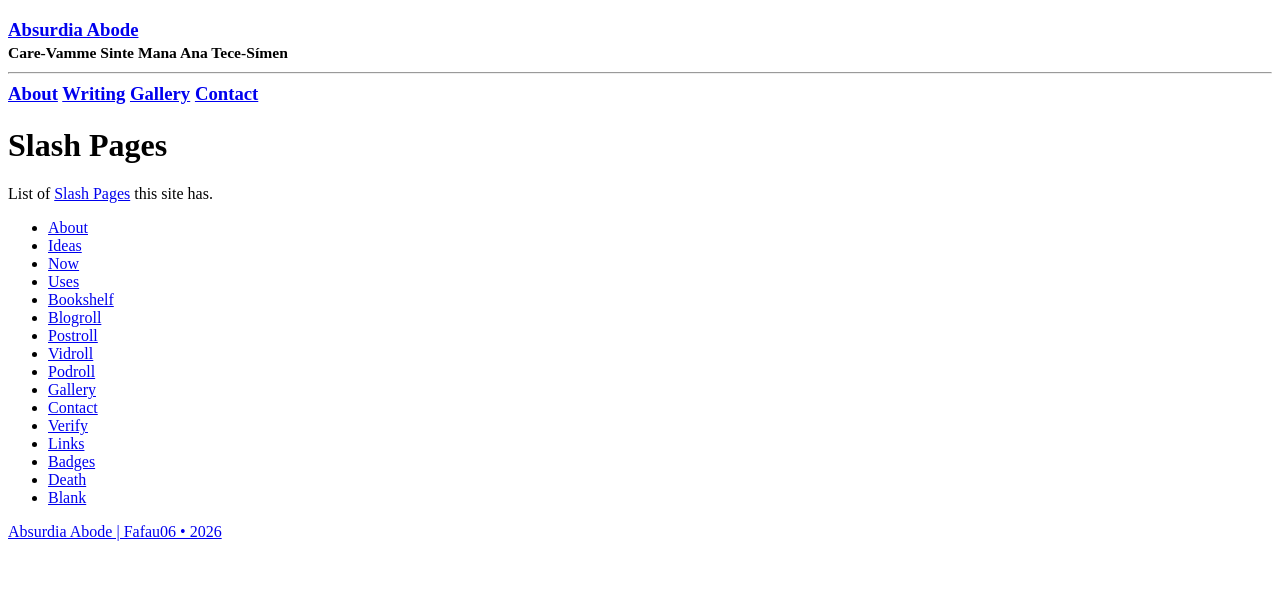
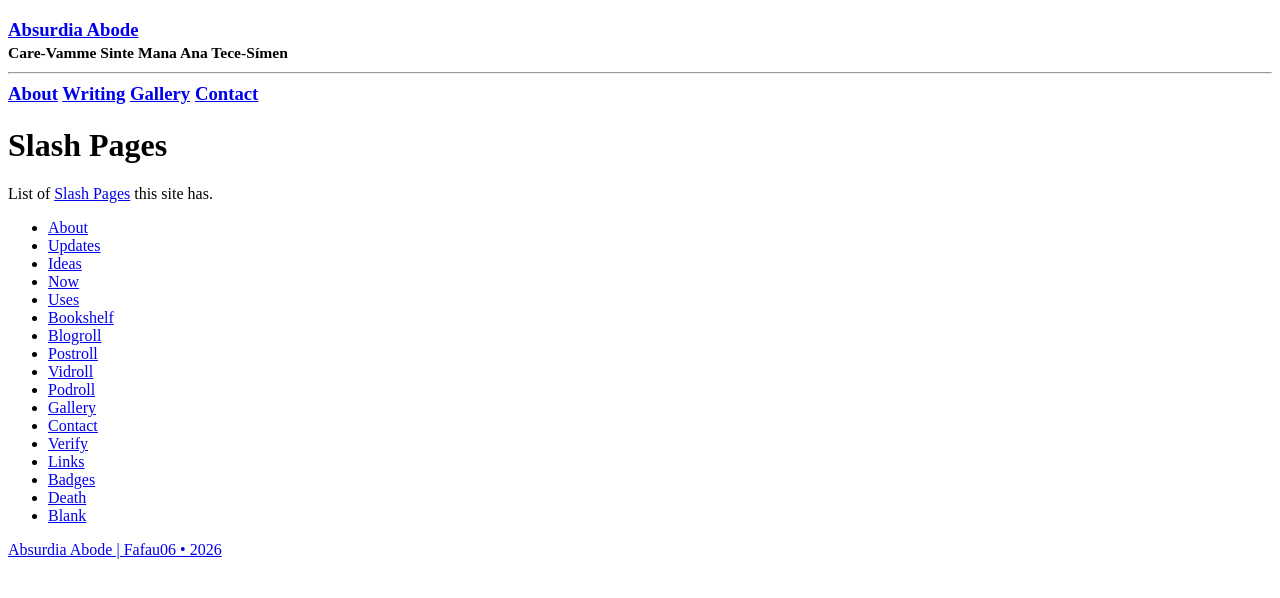
Before and after one commit to Fafau06/fafau06.github.io, a Jekyll site: the page built from slashes/slashes.md, in a window 1280 px wide. Shown: the top 598 px of the page. Built offline with Jekyll 4.4.1, drawn with Linux system fonts in a browser that asks for light colours; a script that is not in the unit is left out.

Commit message:
Update slashes.md

```diff
--- a/slashes/slashes.md
+++ b/slashes/slashes.md
@@ -7,6 +7,7 @@ permalink: /slashes
 List of [Slash Pages](https://slashpages.net/) this site has.
 
 - [About](../about.html)
+- [Updates](../updates.html)
 - [Ideas](../ideas.html)
 - [Now](../now.html)
 - [Uses](../uses.html)
```
